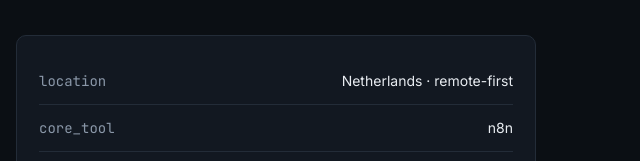
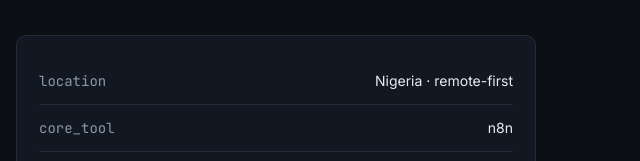
Before and after one commit to Temtey/landing-page, a plain HTML site: page index.html in a window 1280 px wide. Shown: the part 629-790 px from the top of the page, 640-1280 px from the left. Drawn offline with Linux system fonts and the light colour scheme.

Commit message:
Update location from Netherlands to Nigeria

```diff
--- a/index.html
+++ b/index.html
@@ -421,7 +421,7 @@
       <p>I design and ship those workflows in <strong>n8n</strong>, wiring up AI models, CRMs, calendars, and messaging platforms into systems that run unattended. Based in the Netherlands, working with clients and teams remotely.</p>
     </div>
     <div class="fact-list">
-      <div class="fact-row"><span class="fact-key">location</span><span class="fact-val">Netherlands · remote-first</span></div>
+      <div class="fact-row"><span class="fact-key">location</span><span class="fact-val">Nigeria · remote-first</span></div>
       <div class="fact-row"><span class="fact-key">core_tool</span><span class="fact-val">n8n</span></div>
       <div class="fact-row"><span class="fact-key">focus</span><span class="fact-val">AI workflow automation</span></div>
       <div class="fact-row"><span class="fact-key">training</span><span class="fact-val">TS Academy — Automation &amp; Cloud</span></div>
```
